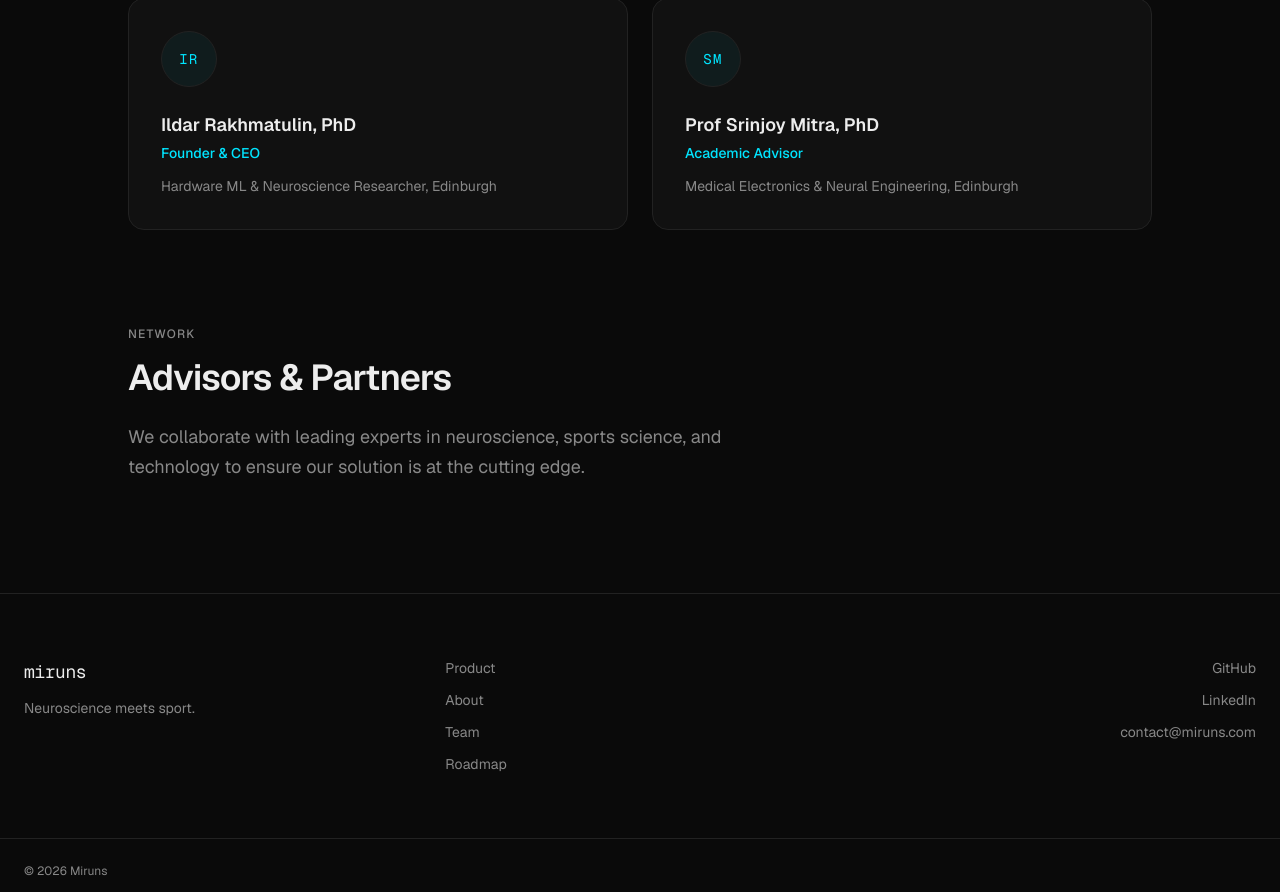
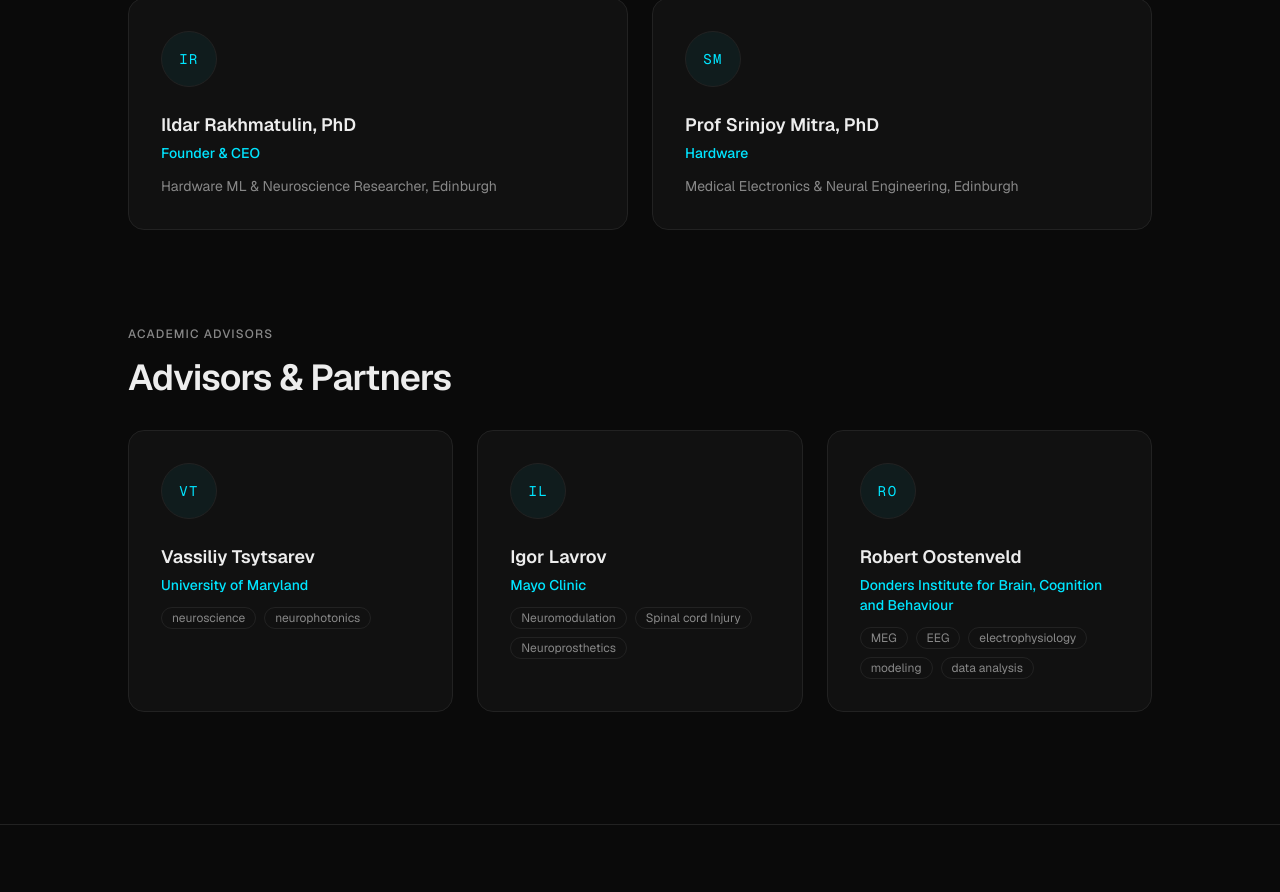
Before and after one commit to miruns/website, a Next.js app: page /team in a window 1280 px wide. Shown: the part 533-1425 px from the top of the page. Built offline with nearby package versions, Linux system fonts and the light colour scheme.

Commit message:
feat: Update Team component

```diff
--- a/src/components/Team.tsx
+++ b/src/components/Team.tsx
@@ -19,8 +19,29 @@ const members = [
   {
     initials: "SM",
     name: "Prof Srinjoy Mitra, PhD",
-    role: "Academic Advisor",
+    role: "Hardware",
     detail: "Medical Electronics & Neural Engineering, Edinburgh",
+  },
+];
+
+const advisors = [
+  {
+    initials: "VT",
+    name: "Vassiliy Tsytsarev",
+    affiliation: "University of Maryland",
+    tags: ["neuroscience", "neurophotonics"],
+  },
+  {
+    initials: "IL",
+    name: "Igor Lavrov",
+    affiliation: "Mayo Clinic",
+    tags: ["Neuromodulation", "Spinal cord Injury", "Neuroprosthetics"],
+  },
+  {
+    initials: "RO",
+    name: "Robert Oostenveld",
+    affiliation: "Donders Institute for Brain, Cognition and Behaviour",
+    tags: ["MEG", "EEG", "electrophysiology", "modeling", "data analysis"],
   },
 ];
 
@@ -70,18 +91,45 @@ export default function Team() {
           ))}
         </motion.div>
 
-        {/* Advisors */}
+        {/* Academic Advisors */}
         <motion.div {...fade} transition={{ duration: 0.5, delay: 0.2 }}>
           <p className="mb-4 text-xs font-medium uppercase tracking-widest text-muted">
-            Network
+            Academic Advisors
           </p>
-          <h2 className="mb-6 text-3xl font-semibold tracking-tight text-foreground sm:text-4xl">
+          <h2 className="mb-8 text-3xl font-semibold tracking-tight text-foreground sm:text-4xl">
             Advisors &amp; Partners
           </h2>
-          <p className="max-w-2xl text-lg leading-relaxed text-muted">
-            We collaborate with leading experts in neuroscience, sports science,
-            and technology to ensure our solution is at the cutting edge.
-          </p>
+
+          <div className="grid gap-6 sm:grid-cols-2 lg:grid-cols-3">
+            {advisors.map((a) => (
+              <div
+                key={a.name}
+                className="rounded-2xl border border-card-border bg-card-bg p-8"
+              >
+                <div className="mb-6 flex h-14 w-14 items-center justify-center rounded-full border border-accent/30 bg-accent/5">
+                  <span className="font-mono text-sm tracking-widest text-accent">
+                    {a.initials}
+                  </span>
+                </div>
+                <h3 className="text-lg font-semibold text-foreground">
+                  {a.name}
+                </h3>
+                <p className="mt-1 text-sm font-medium text-accent">
+                  {a.affiliation}
+                </p>
+                <div className="mt-3 flex flex-wrap gap-2">
+                  {a.tags.map((tag) => (
+                    <span
+                      key={tag}
+                      className="rounded-full border border-card-border px-2.5 py-0.5 text-xs text-muted"
+                    >
+                      {tag}
+                    </span>
+                  ))}
+                </div>
+              </div>
+            ))}
+          </div>
         </motion.div>
       </div>
     </section>
```
